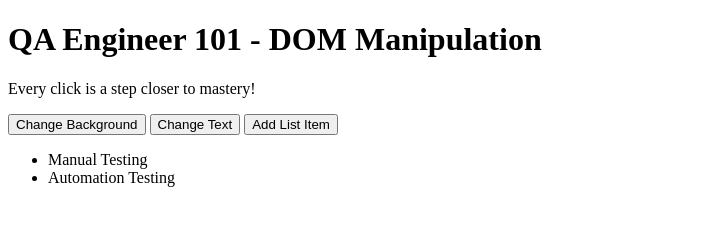
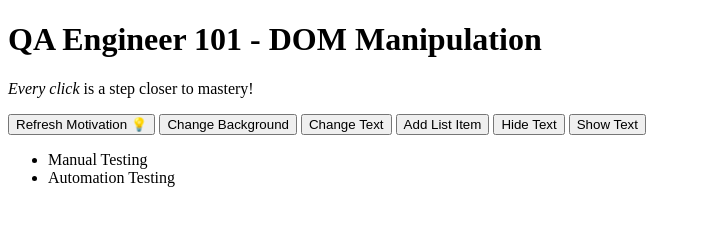
Before and after one commit to dajat/30-Days-To-Automation, a plain HTML site: page Day9_DOM_Manipulation/index.html in a window 1280 px wide. Both pictures are taken after a click on the button "Change Text". Shown: the whole page, without its empty margins (0-702 px from the left). Drawn offline with Linux system fonts and the light colour scheme.

Commit message:
Day 9 Manipulation Homework

```diff
--- a/Day9_DOM_Manipulation/index.html
+++ b/Day9_DOM_Manipulation/index.html
@@ -7,9 +7,12 @@
     <h1 id="headerText">QA Engineer 101 - DOM Manipulation</h1>
     <p id="paragraphText">Click the buttons below to review DOM Manipulation.</p>
 
+    <button id="refreshMotivationBtn">Refresh Motivation 💡</button>
     <button id="changeColorBtn">Change Background</button>
     <button id="changeTextBtn">Change Text</button>
     <button id="addItemBtn">Add List Item</button>
+    <button id="hideTextBtn">Hide Text</button>
+    <button id="showTextBtn">Show Text</button>
 
     <ul id="QATestingList">
       <li>Manual Testing</li>
--- a/Day9_DOM_Manipulation/script.js
+++ b/Day9_DOM_Manipulation/script.js
@@ -5,13 +5,29 @@ document.addEventListener("DOMContentLoaded", () => {
   const changeTextBtn = document.getElementById("changeTextBtn");
   const addItemBtn = document.getElementById("addItemBtn");
   const QATestingList = document.querySelector("#QATestingList");
+  const refreshMotivationBtn = document.getElementById("refreshMotivationBtn");
 
   const colors = ["#A3D9FF", "#FFB6C1", "#B19CD9", "#A0E7E5", "rgba(117, 18, 171, 0.27)"];
+
+   const headers = [
+    "QA Automation Rocks 🚀",
+    "Keep Going — Automation Awaits 🔧",
+    "<em>Day by Day</em>, Test by Test!",
+    "You're <strong>Crushing</strong> Your Automation Goals! 💪"
+  ];
+
   const messages = [
-    "You are learning QA Automation with consistent practice!",
-    "Keep pushing you'll get better with Automation each day 💪",
-    "Every click is a step closer to mastery!"
+    "<strong>You are learning QA Automation</strong> with consistent practice!",
+    "<i>Keep pushing you'll get better with Automation each day 💪</i>",
+    "<em>Every click</em> is a step closer to mastery!</em>"
   ];
+
+  //Change Header, background, and paragraph
+  refreshMotivationBtn.addEventListener("click", () => {
+    const randomHeader = headers[Math.floor(Math.random() * headers.length)];
+
+    headerText.innerHTML = randomHeader;
+  });
 
   // Change background color
   changeColorBtn.addEventListener("click", () => {
@@ -22,13 +38,13 @@ document.addEventListener("DOMContentLoaded", () => {
   // Change paragraph text
   changeTextBtn.addEventListener("click", () => {
     const randomMessage = messages[Math.floor(Math.random() * messages.length)];
-    paragraphText.textContent = randomMessage;
+    paragraphText.innerHTML = randomMessage;
   });
 
   // Add new list item
   addItemBtn.addEventListener("click", () => {
     const newItem = document.createElement("li");
-    newItem.textContent = "New QA Skill Added!";
+    newItem.innerHTML = "New QA Skill Added!";
     QATestingList.appendChild(newItem);
   });
 });
```
